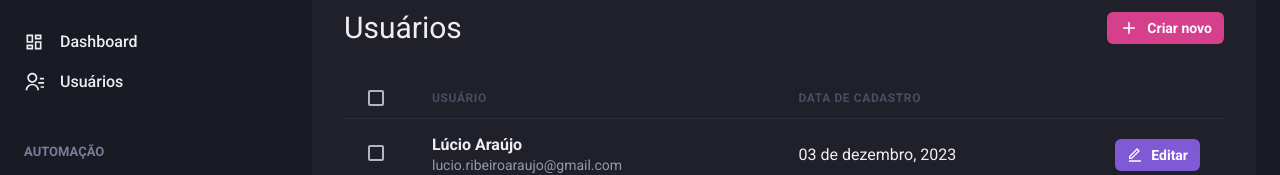
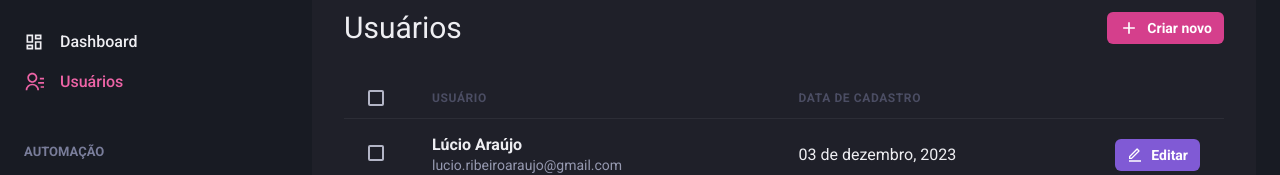
Before and after one commit to lucio-araujo/rocketseat-ignite-reactjs-dashgo, a Next.js app: page /users in a window 1280 px wide. Shown: the part 142-317 px from the top of the page. Built offline with nearby package versions, Linux system fonts and the light colour scheme.

Commit message:
ActiveLink component

```diff
--- /dev/null
+++ b/src/components/ActiveLink.tsx
@@ -0,0 +1,27 @@
+import { cloneElement, ReactElement } from "react";
+import Link, { LinkProps } from "next/link";
+import { useRouter } from "next/router";
+
+type ActiveLinkProps = LinkProps & {
+  children: ReactElement;
+  exact?: boolean;
+};
+
+export function ActiveLink({
+  children,
+  exact,
+  href,
+  ...rest
+}: ActiveLinkProps) {
+  const { asPath } = useRouter();
+
+  const isActive =
+    (exact && asPath === String(href)) ||
+    (!exact && asPath.startsWith(String(href)));
+
+  return (
+    <Link href={href} {...rest}>
+      {cloneElement(children, { color: isActive ? "pink.400" : "gray.50" })}
+    </Link>
+  );
+}
--- a/src/components/Sidebar/NavLink.tsx
+++ b/src/components/Sidebar/NavLink.tsx
@@ -7,6 +7,8 @@
 import { ElementType } from "react";
 import Link from "next/link";
 
+import { ActiveLink } from "../ActiveLink";
+
 interface NavLinkProps extends ChakraLinkProps {
   children: string;
   icon: ElementType;
@@ -14,13 +16,13 @@
 
 export function NavLink({ children, icon, href, ...rest }: NavLinkProps) {
   return (
-    <Link href={{ pathname: href }} passHref>
+    <ActiveLink href={href} passHref>
       <ChakraLink display="flex" alignItems="center" {...rest}>
         <Icon as={icon} fontSize="20" />
         <Text ml="4" fontWeight="medium">
           {children}
         </Text>
       </ChakraLink>
-    </Link>
+    </ActiveLink>
   );
 }
```
